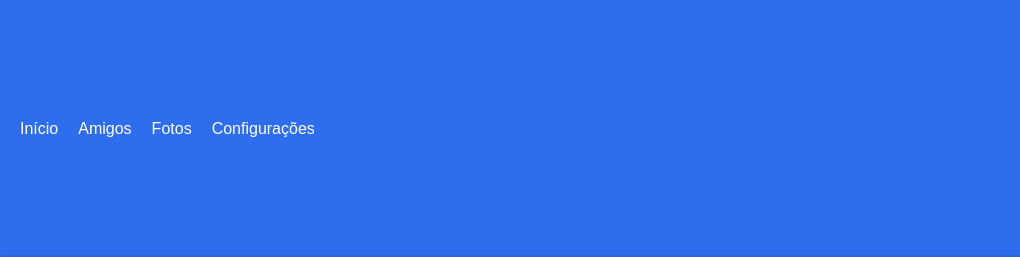
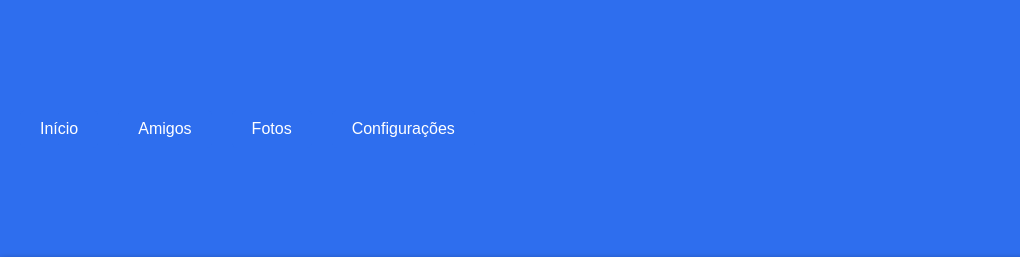
Before and after one commit to ChrisIsacDev/UpdatesDoMeuPerfil, a plain HTML site: page index.html in a window 1280 px wide. Shown: the top 257 px of the page, 0-1020 px from the left. Drawn offline with Linux system fonts and the light colour scheme.

Commit message:
Buttons Update

```diff
--- a/styles.css
+++ b/styles.css
@@ -33,9 +33,23 @@ nav ul {
     display: flex;
 }
 
+/* Estilização dos elementos li como botões retangulares */
 nav li {
     margin-right: 20px;
+    background-color: #2e6eee;
+    color: #fff;
+    padding: 10px 20px;
+    border-radius: 5px;
+    cursor: pointer;
+    transition: background-color 0.3s ease, transform 0.2s ease;
 }
+
+/* Adiciona uma animação de transição quando o mouse passa sobre os elementos li */
+nav li:hover {
+    background-color: #334b8c;
+    transform: scale(1.05);
+}
+
 
 nav a {
     text-decoration: none;
```
